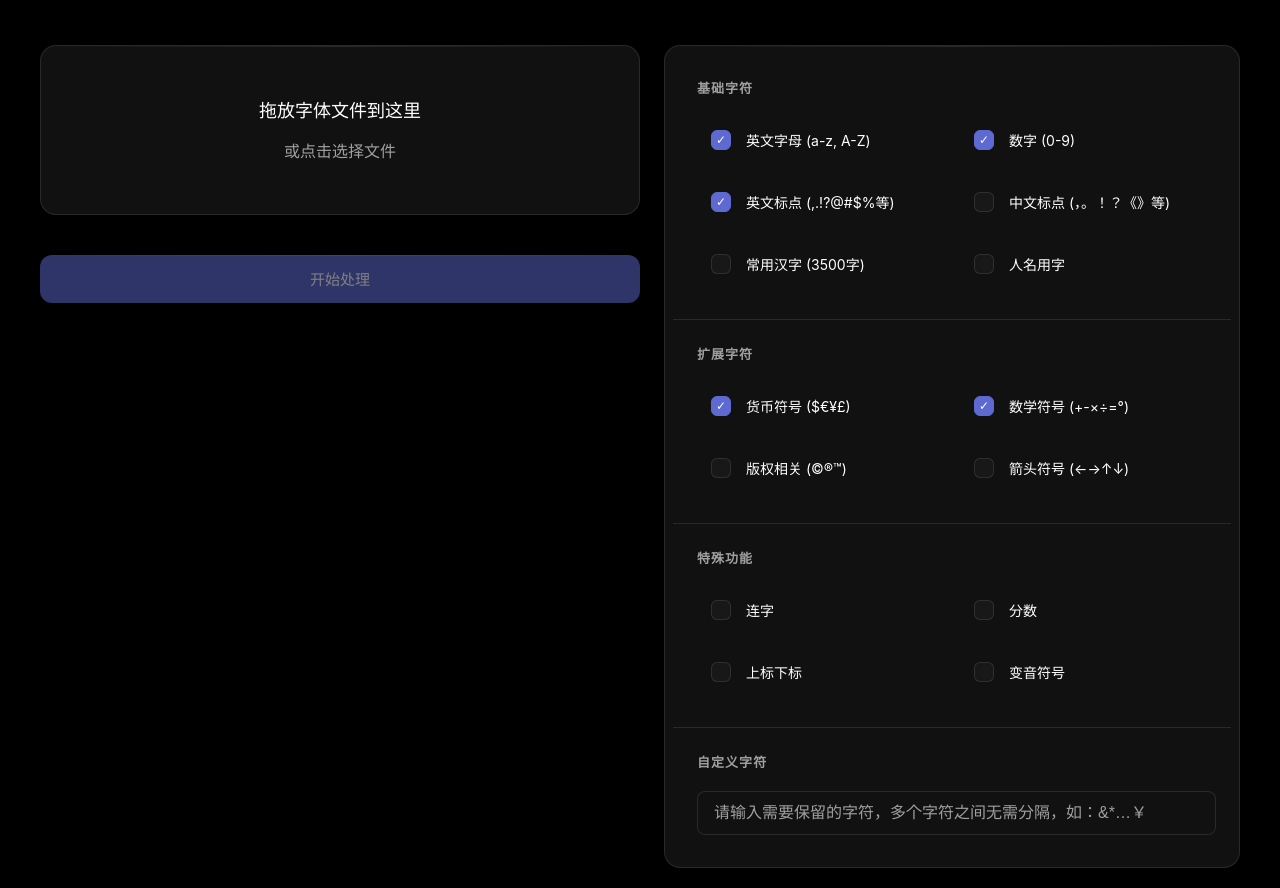
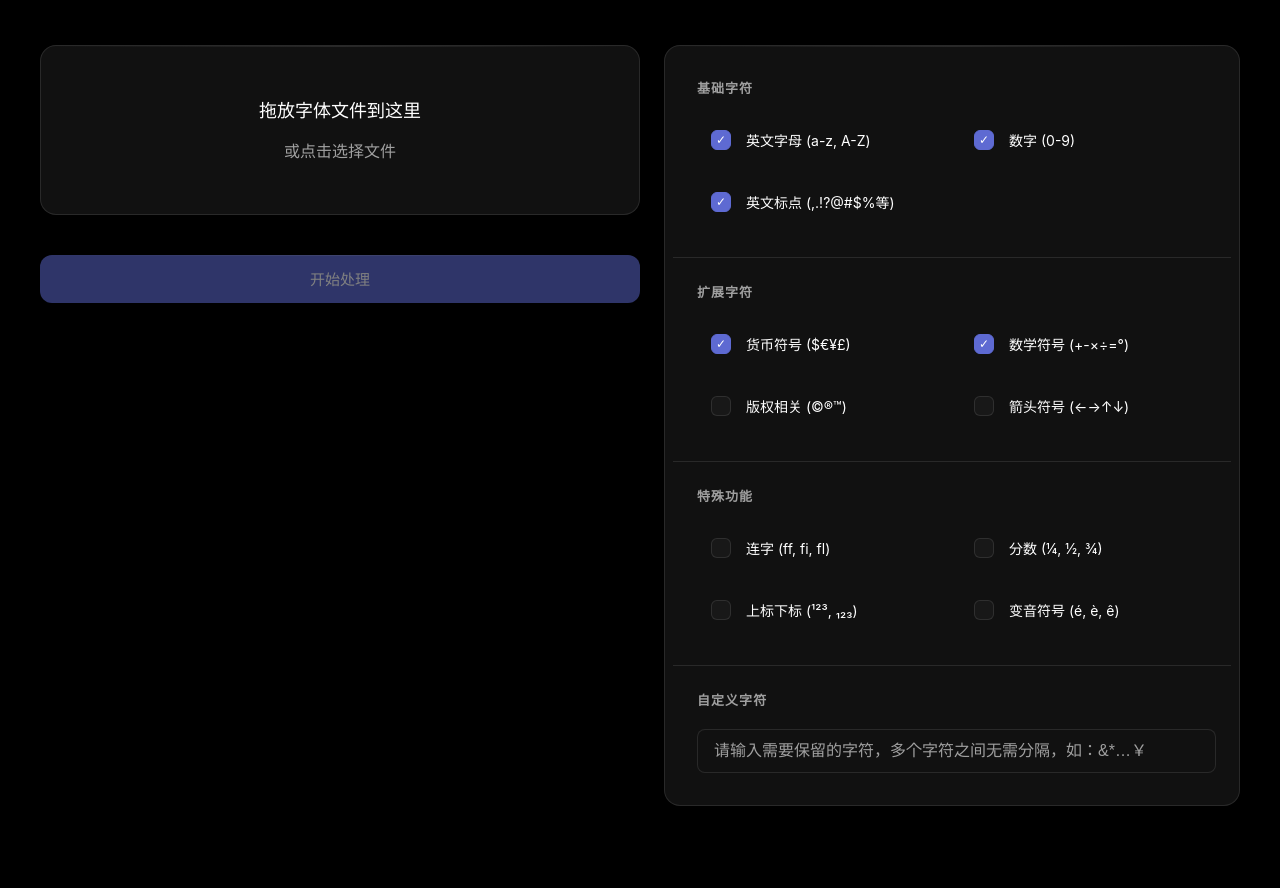
Before and after one commit to PladyChan/font-subsetter-web, a Flask app: page / in a window 1280 px wide. Shown: the part 284-1172 px from the top of the page. After the commit the page ends 1090 px from the top, so only its background shows below. Run offline with Flask 2, Linux system fonts and the light colour scheme.

Commit message:
更新：移除中文相关选项，添加特殊功能说明

```diff
--- a/config.py
+++ b/config.py
@@ -8,9 +8,6 @@ def get_config():
         'latin': True,            # 英文字母
         'numbers': True,          # 数字
         'en_punctuation': True,   # 英文标点
-        'cn_punctuation': False,  # 中文标点
-        'chinese_common': False,  # 常用汉字
-        'chinese_name': False,    # 人名用字
 
         # 扩展字符（部分默认选中）
         'currency': True,         # 货币符号
@@ -21,7 +18,7 @@ def get_config():
         # 特殊功能（默认关闭）
         'ligatures': False,      # 连字
         'fractions': False,      # 分数
-        'superscript': False,    # 上标
+        'superscript': False,    # 上标下标
         'diacritics': False      # 变音符号
     }
 
--- a/templates/index.html
+++ b/templates/index.html
@@ -573,18 +573,6 @@
                         <input type="checkbox" name="en_punctuation" checked>
                         <span class="option-text">英文标点 (,.!?@#$%等)</span>
                     </label>
-                    <label class="option-item">
-                        <input type="checkbox" name="cn_punctuation">
-                        <span class="option-text">中文标点 (，。！？《》等)</span>
-                    </label>
-                    <label class="option-item">
-                        <input type="checkbox" name="chinese_common">
-                        <span class="option-text">常用汉字 (3500字)</span>
-                    </label>
-                    <label class="option-item">
-                        <input type="checkbox" name="chinese_name">
-                        <span class="option-text">人名用字</span>
-                    </label>
                 </div>
             </div>
 
@@ -615,19 +603,19 @@
                 <div class="option-grid">
                     <label class="option-item">
                         <input type="checkbox" name="ligatures">
-                        <span class="option-text">连字</span>
+                        <span class="option-text">连字 (ff, fi, fl)</span>
                     </label>
                     <label class="option-item">
                         <input type="checkbox" name="fractions">
-                        <span class="option-text">分数</span>
+                        <span class="option-text">分数 (¼, ½, ¾)</span>
                     </label>
                     <label class="option-item">
                         <input type="checkbox" name="superscript">
-                        <span class="option-text">上标下标</span>
+                        <span class="option-text">上标下标 (¹²³, ₁₂₃)</span>
                     </label>
                     <label class="option-item">
                         <input type="checkbox" name="diacritics">
-                        <span class="option-text">变音符号</span>
+                        <span class="option-text">变音符号 (é, è, ê)</span>
                     </label>
                 </div>
             </div>
```
